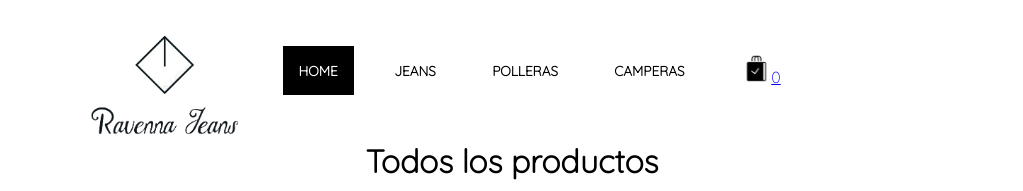
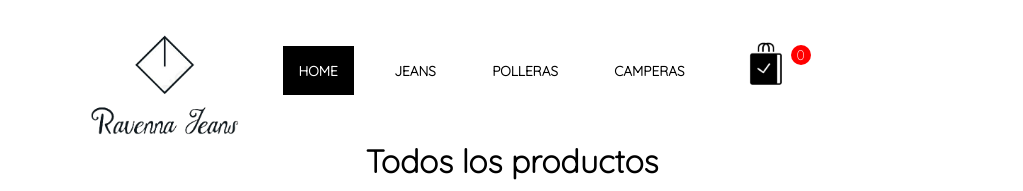
Before and after one commit to cumbert/proyectoFinalUmbert, a plain HTML site: page index.html in a window 1280 px wide. Shown: the top 191 px of the page, without its empty margins (128-1151 px from the left). Drawn offline with nearby package versions, Linux system fonts and the light colour scheme.

Commit message:
proyectoFinalUmbert

```diff
--- a/js/carrito.js
+++ b/js/carrito.js
@@ -119,7 +119,6 @@ function eliminarDelCarrito(e) {
 
     }
 
-
 }
 
 botonVaciar.addEventListener("click", vaciarCarrito);
--- a/scss/partials/_grillIndex.scss
+++ b/scss/partials/_grillIndex.scss
@@ -41,8 +41,6 @@
         transition: backgroun-color 0.2s, color 0.2s;
 
 
-
-
     }
 
     .producto-agregar:hover {
--- a/scss/partials/_header.scss
+++ b/scss/partials/_header.scss
@@ -1,4 +1,4 @@
- .header {
+.header {
 
     display: flex;
     justify-content: center;
@@ -22,7 +22,7 @@
 
         display: flex;
         justify-items: center;
-        align-items:  center;
+        align-items: center;
         text-align: center;
 
         ul {
@@ -54,39 +54,55 @@
             }
         }
 
-
-
-
-
     }
 
-     .login_buy {
+    .login_buy {
 
         display: flex;
         align-items: center;
         padding-right: 2rem;
         padding-left: 2rem;
         width: 22%;
+        position: absotule;
+        position: relative;
+        display: inline-block;
 
 
         img {
-            width: 1.8rem;
+            width: 3rem;
 
         }
 
-        .login {
+        #carrito-icon {
+            margin-top: 2.5rem; /* Ajusta la posición vertical del ícono */
+        }
 
 
-            p{
-                align-items: center;
-            }
+        .numerito {
+            position: absolute;
+            top: 45px;
+            right: 125px;
+            background-color: red;
+            color: white;
+            border-radius: 50%;
+            width: 20px;
+            height: 20px;
+            text-align: center;
+            line-height: 20px;
+            font-size: 14px;
+        }
 
-        }
+
+
     }
 
-     .login_buy > div {
-        margin-right: 10px;
-      }
+
+
+
+
+
+
+
 
 
 
```
Also changed, not shown: index.html (+2 -1 lines), scss/partials/_carrito.scss (+0 -7 lines), scss/styles.css, 1 other file.
